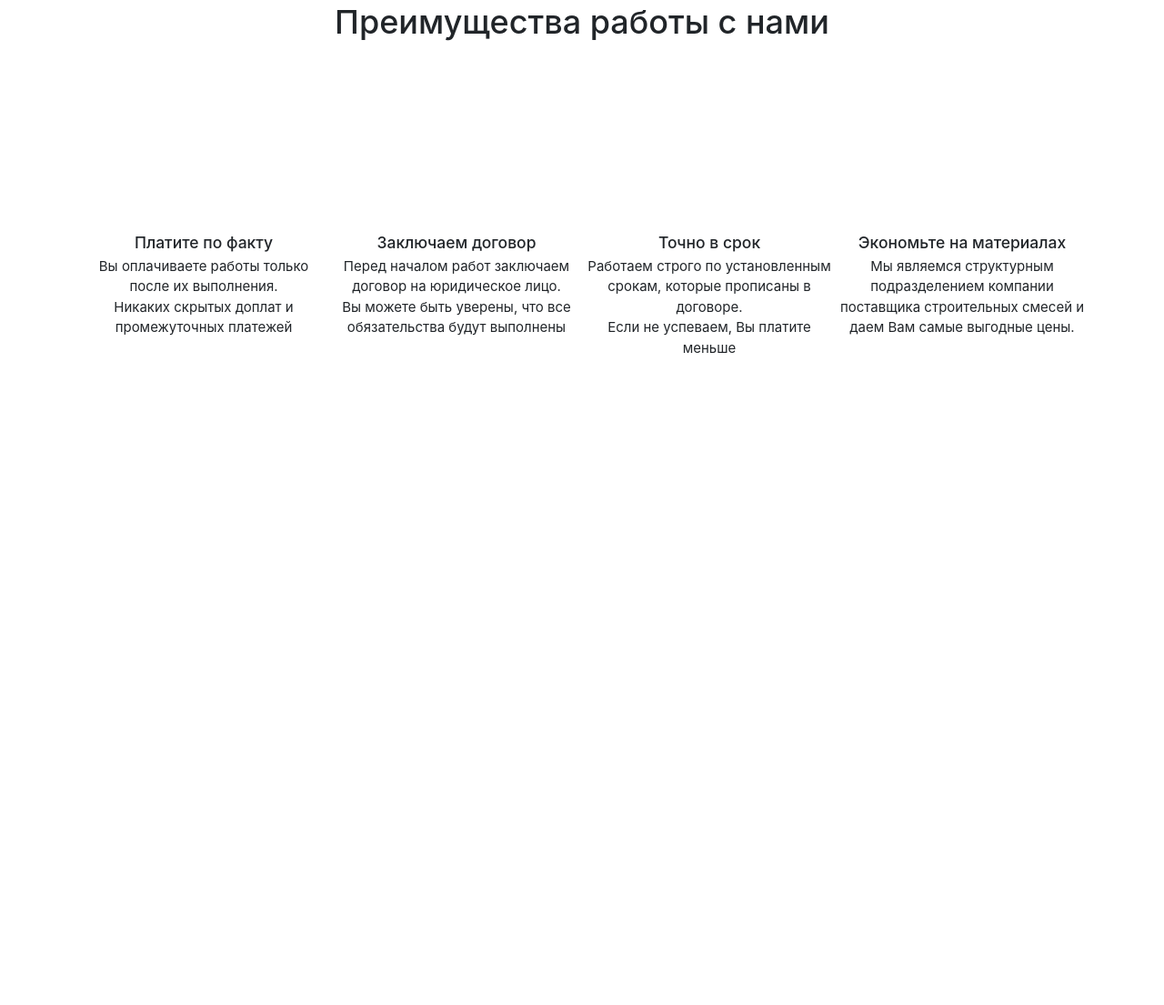
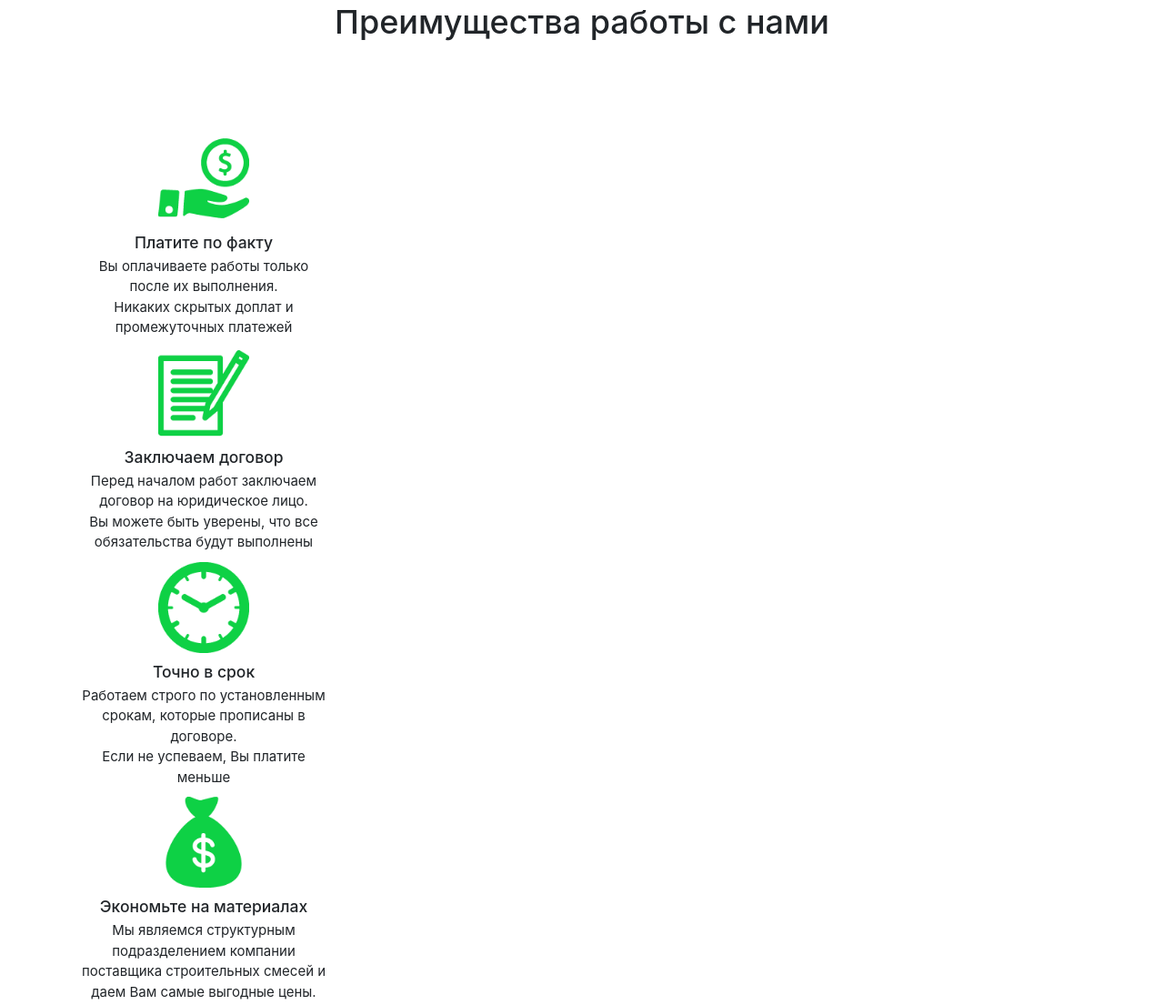
Before and after one commit to Aleksander7kovcheg/Aleksander7kovcheg.github.io, a plain HTML site: page project/src/index.html in a window 1280 px wide. Shown: the part 1429-2534 px from the top of the page at 91% size. Before the commit the page ends 1933 px from the top, so only its background shows below. Drawn offline with nearby package versions, Linux system fonts and the light colour scheme.

Commit message:
картинки не открываются
изменил адрес

```diff
--- a/project/src/index.html
+++ b/project/src/index.html
@@ -6,8 +6,6 @@
     <meta name="viewport" content="width=device-width, initial-scale=1, shrink-to-fit=no">
 
 	<link rel="shortcut icon" href="img/favicon.jpg" type="image/x-icon">
-	<link rel="stylesheet" type="text/css" href="slick/slick.css"/>
-	<link rel="stylesheet" type="text/css" href="slick/slick-theme.css"/>
 	<link rel="stylesheet" href="css/style.css">
 	<link href="https://stackpath.bootstrapcdn.com/bootstrap/4.3.1/css/bootstrap.min.css" rel="stylesheet" integrity="sha384-ggOyR0iXCbMQv3Xipma34MD+dH/1fQ784/j6cY/iJTQUOhcWr7x9JvoRxT2MZw1T" crossorigin="anonymous">
 	<link href="https://fonts.googleapis.com/css?family=Open+Sans" rel="stylesheet">
@@ -113,7 +111,7 @@
 							<div class="features-img">
 								<picture>
 									<source srcset="" type="image/">
-									<img src="../img/features/give-money.png" alt="">
+									<img src="img/features/give-money.png" alt="">
 								</picture>
 							</div>
 							<h3>Платите по факту</h3>
@@ -123,7 +121,7 @@
 							<div class="features-img">
 								<picture>
 									<source srcset="" type="image/">
-									<img src="../img/features/contract.png" alt="">
+									<img src="img/features/contract.png" alt="">
 								</picture>
 							</div>
 							<h3>Заключаем договор</h3>
@@ -133,7 +131,7 @@
 							<div class="features-img">
 								<picture>
 									<source srcset="" type="image/">
-									<img src="../img/features/wall-clock.png" alt="">
+									<img src="img/features/wall-clock.png" alt="">
 								</picture>
 							</div>
 							<h3>Точно в срок</h3>
@@ -143,7 +141,7 @@
 							<div class="features-img">
 								<picture>
 									<source srcset="" type="image/">
-									<img src="../img/features/money-bag-with-dollar-symbol.png" alt="">
+									<img src="img/features/money-bag-with-dollar-symbol.png" alt="">
 								</picture>
 							</div>
 							<h3>Экономьте на материалах</h3>
```
